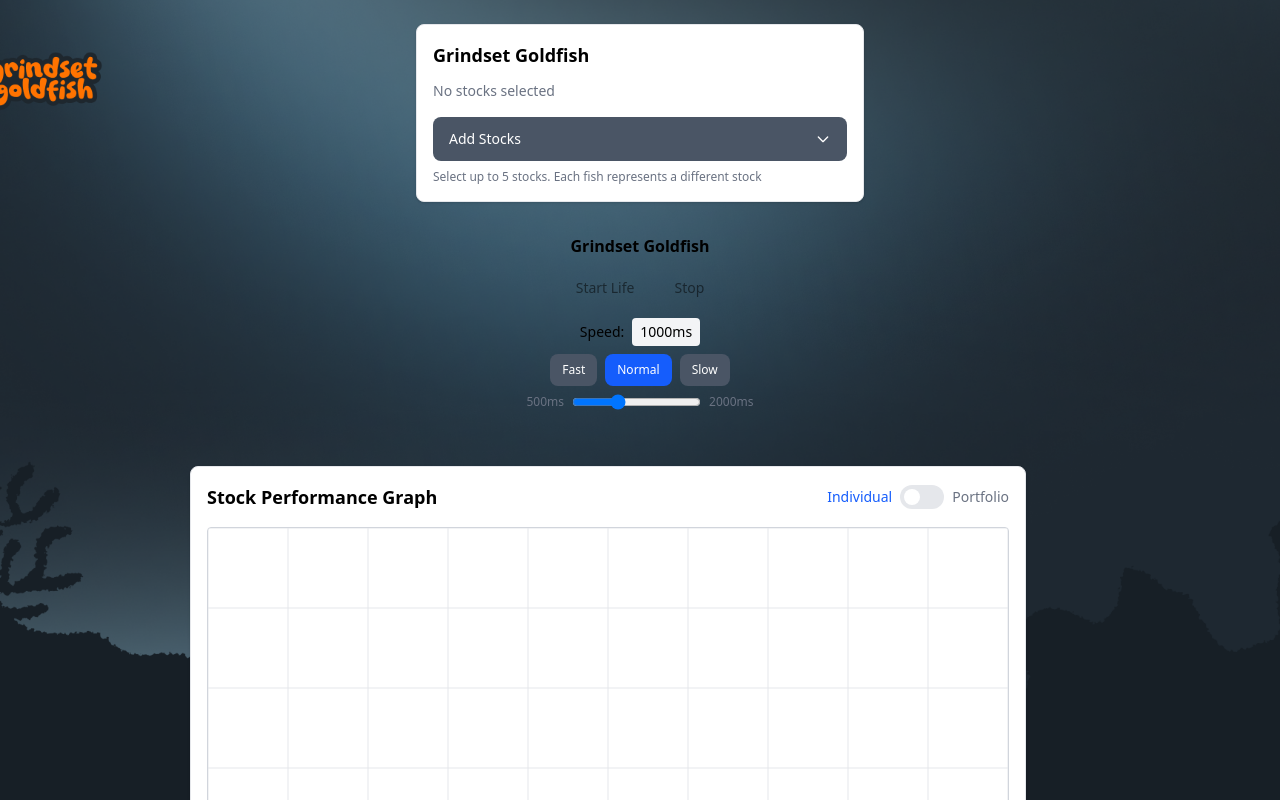
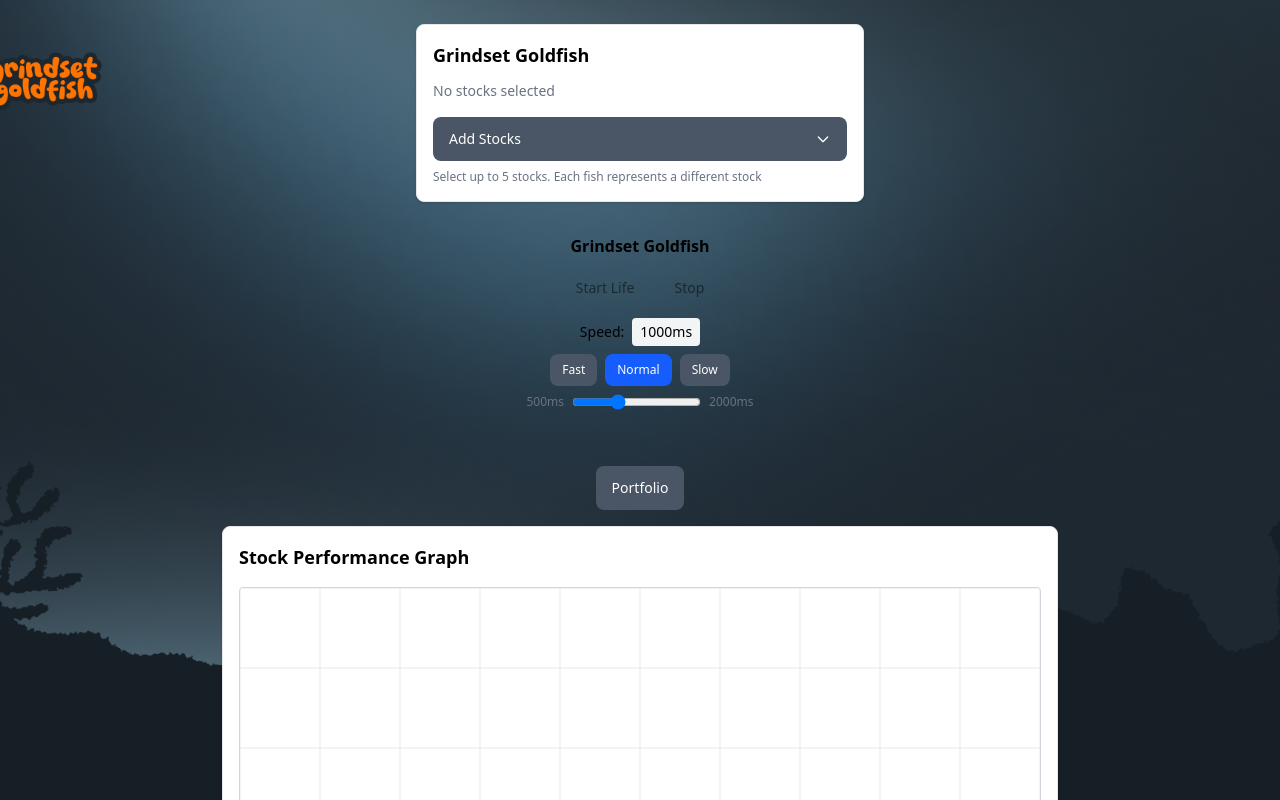
Before and after one commit to Pho86/hackaotnh, a React (Vite) app: page /stockpet in a window 1280 px wide. Shown: the top 800 px of the page. Built offline with nearby package versions, Linux system fonts and the light colour scheme.

Commit message:
change portfolio toggle to a button

```diff
--- a/src/components/PetManager.jsx
+++ b/src/components/PetManager.jsx
@@ -5,6 +5,7 @@ import StockDataDisplay from './StockDataDisplay';
 import SimulationControls from './SimulationControls';
 import StockSelector from './StockSelector';
 import StockGraph from './StockGraph';
+import Button from './Button';
 
 export default function PetManager() {
     const [selectedSymbols, setSelectedSymbols] = useState([]);
@@ -15,6 +16,7 @@ export default function PetManager() {
     const [simulationSpeed, setSimulationSpeed] = useState(1000);
     const [error, setError] = useState(null);
     const [isLoadingHistorical, setIsLoadingHistorical] = useState(false);
+    const [viewMode, setViewMode] = useState('individual');
 
     useEffect(() => {
         const initialPets = {};
@@ -245,12 +247,21 @@ export default function PetManager() {
                     canStartSimulation={canStartSimulation && !isLoadingHistorical}
                 />
 
-                <div className='flex p-6 space-y-4 relative z-10'>
+                <div className='flex flex-col p-6 space-y-4 relative z-10'>
+                    <div className="flex justify-center mb-4">
+                        <Button
+                            onClick={() => setViewMode(viewMode === 'individual' ? 'portfolio' : 'individual')}
+                            variant="default"
+                        >
+                            {viewMode === 'individual' ? 'Portfolio' : 'Individual'}
+                        </Button>
+                    </div>
                     <StockGraph
                         stocks={pets}
                         isSimulating={isSimulating}
                         currentSimIndex={currentSimIndex}
                         simulationData={simulationData}
+                        viewMode={viewMode}
                     />
                     <div className="flex flex-col gap-4 w-full px-8 justify-center">
                         {selectedSymbols.map(symbol => (
--- a/src/components/StockGraph.jsx
+++ b/src/components/StockGraph.jsx
@@ -318,26 +318,6 @@ export default function StockGraph({
         <div className="bg-white border h-max border-gray-200 rounded-lg p-4 shadow-sm">
             <div className="flex justify-between items-center mb-4">
                 <h3 className="text-lg font-semibold">Stock Performance Graph</h3>
-                <div className="flex items-center space-x-2">
-                    <span className={`text-sm ${viewMode === 'individual' ? 'text-blue-600 font-medium' : 'text-gray-500'}`}>
-                        Individual
-                    </span>
-                    <button
-                        onClick={() => setViewMode(viewMode === 'individual' ? 'portfolio' : 'individual')}
-                        className={`relative inline-flex h-6 w-11 items-center rounded-full transition-colors ${
-                            viewMode === 'portfolio' ? 'bg-purple-600' : 'bg-gray-200'
-                        }`}
-                    >
-                        <span
-                            className={`inline-block h-4 w-4 transform rounded-full bg-white transition-transform ${
-                                viewMode === 'portfolio' ? 'translate-x-6' : 'translate-x-1'
-                            }`}
-                        />
-                    </button>
-                    <span className={`text-sm ${viewMode === 'portfolio' ? 'text-purple-600 font-medium' : 'text-gray-500'}`}>
-                        Portfolio
-                    </span>
-                </div>
             </div>
 
             <canvas
--- /dev/null
+++ b/src/components/ToggleSwitch.jsx
@@ -0,0 +1,24 @@
+import React from 'react';
+
+export default function ToggleSwitch({ viewMode, setViewMode }) {
+    return (
+        <div className="flex items-center space-x-2">
+            <span className={`text-sm ${viewMode === 'individual' ? 'text-blue-600 font-medium' : 'text-gray-500'}`}>
+                Individual
+            </span>
+            <button
+                onClick={() => setViewMode(viewMode === 'individual' ? 'portfolio' : 'individual')}
+                className={`relative inline-flex h-6 w-11 items-center rounded-full transition-colors ${viewMode === 'portfolio' ? 'bg-purple-600' : 'bg-gray-200'
+                    }`}
+            >
+                <span
+                    className={`inline-block h-4 w-4 transform rounded-full bg-white transition-transform ${viewMode === 'portfolio' ? 'translate-x-6' : 'translate-x-1'
+                        }`}
+                />
+            </button>
+            <span className={`text-sm ${viewMode === 'portfolio' ? 'text-purple-600 font-medium' : 'text-gray-500'}`}>
+                Portfolio
+            </span>
+        </div>
+    );
+}
```
